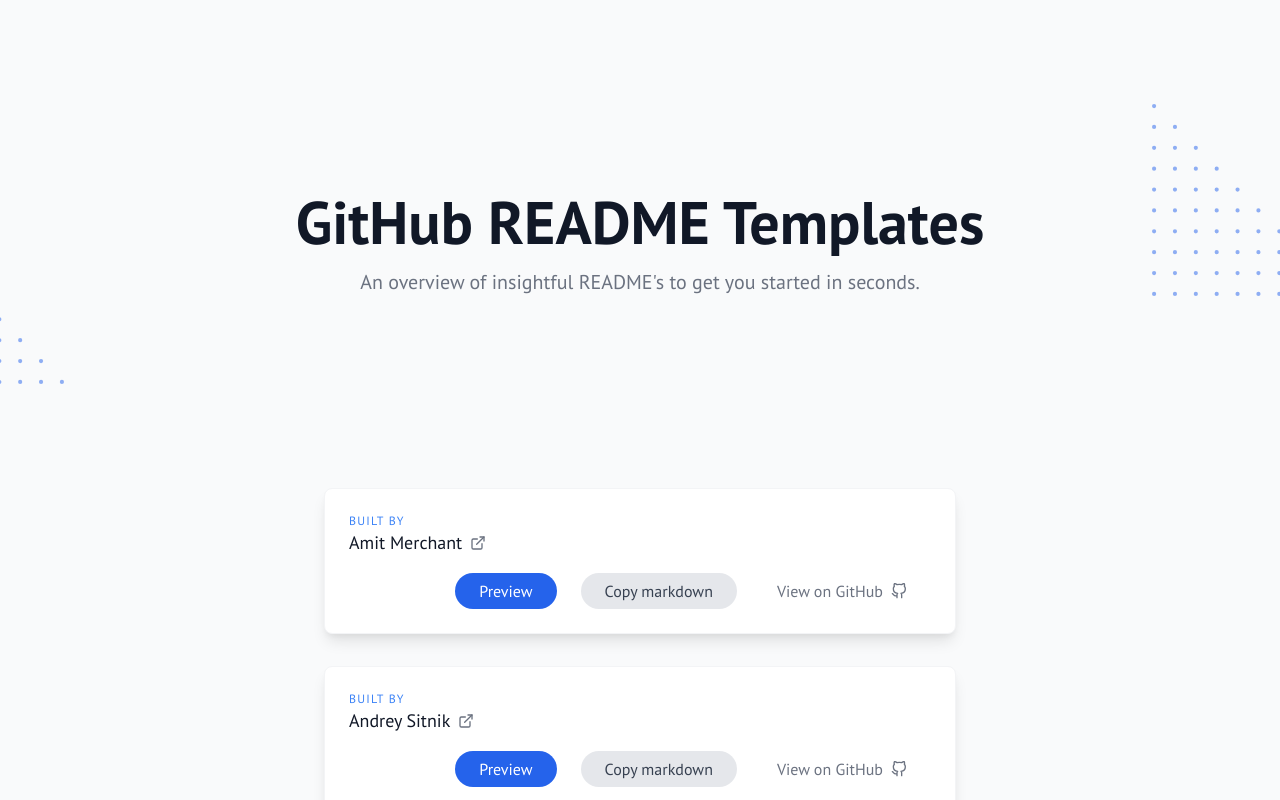
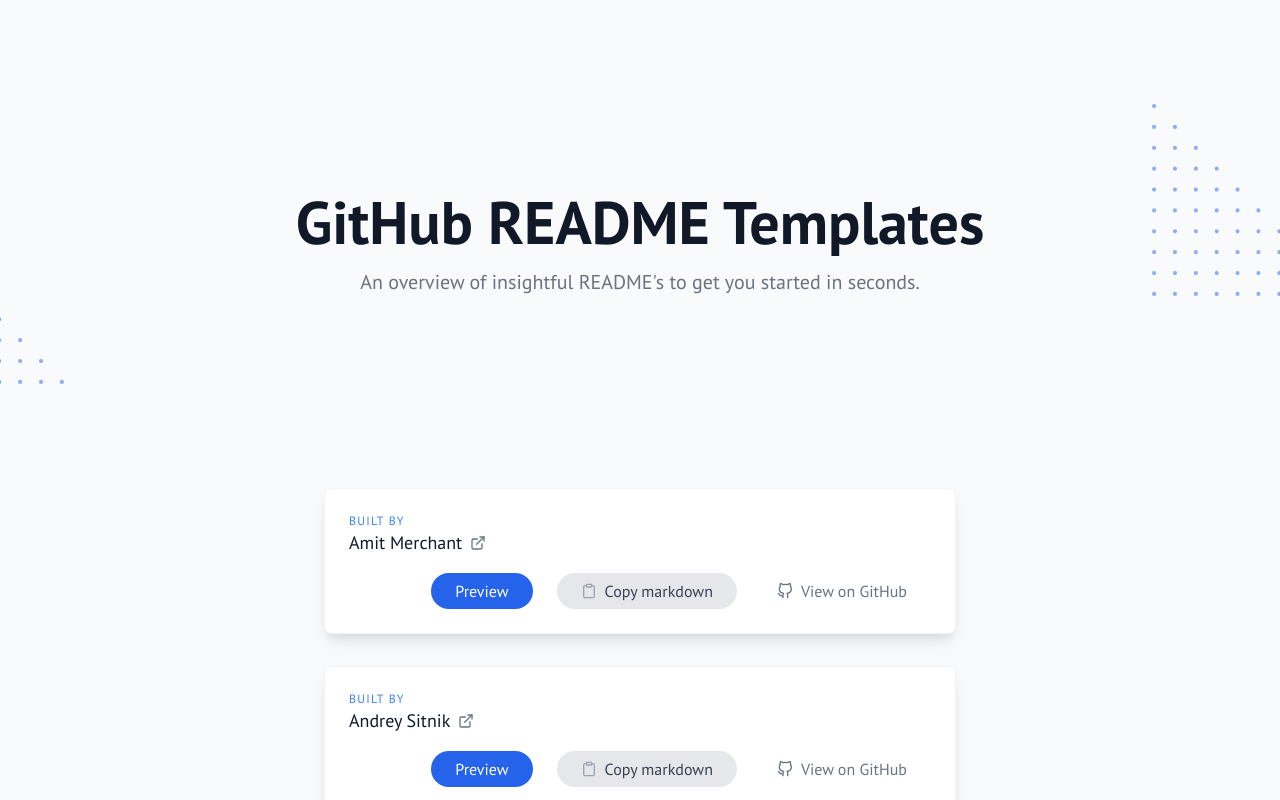
Before and after one commit to twanmulder/github-readme-templates, a React (Create React App) app: page / in a window 1280 px wide. Shown: the top 800 px of the page. Built offline with nearby package versions, Linux system fonts and the light colour scheme; what @tailwindcss/typography would draw is missing.

Commit message:
update button styling

```diff
--- a/src/App.js
+++ b/src/App.js
@@ -1,7 +1,7 @@
 import { useState } from "react";
 import ReactMarkdownWithHtml from "react-markdown/with-html";
 import gfm from "remark-gfm";
-import { ExternalLink, GitHub } from "react-feather";
+import { ExternalLink, GitHub, Clipboard } from "react-feather";
 import { Toaster } from "react-hot-toast";
 
 import { decodeFromBase64ToUTF8, copyStringToClipboard } from "./utils/utils";
@@ -88,7 +88,7 @@
                                 onClick={() => {
                                   handlePreviewClick(readme);
                                 }}
-                                className="inline-flex text-white bg-blue-600 border-0 py-2 px-6 focus:outline-none hover:bg-blue-700 rounded-full leading-tight"
+                                className="inline-flex text-white bg-blue-600 border-0 py-2 px-6 focus:outline-none hover:bg-blue-700 rounded-full leading-tight transition-colors"
                               >
                                 Preview
                               </button>
@@ -96,13 +96,14 @@
                                 onClick={() => {
                                   handleMarkdownCopyClick(readme);
                                 }}
-                                className="ml-6 inline-flex text-gray-700 bg-gray-200 border-0 py-2 px-6 focus:outline-none hover:bg-gray-300 rounded-full leading-tight"
+                                className="ml-6 inline-flex items-center text-gray-400 hover:text-gray-700 bg-gray-200 border-0 py-2 px-6 focus:outline-none hover:bg-gray-300 rounded-full leading-tight transition-colors"
                               >
-                                Copy markdown
+                                <Clipboard size={16} className="mr-2" />
+                                <span className="text-gray-700">Copy markdown</span>
                               </button>
                               <a className="ml-4 inline-flex items-center text-gray-500 border-0 py-2 px-6 focus:outline-none hover:text-gray-700 rounded-full leading-tight transition-colors" href={readme.githubLink} target="_blank" rel="noreferrer noopener">
+                                <GitHub size={16} className="mr-2" />
                                 View on GitHub
-                                <GitHub size={16} className="ml-2" />
                               </a>
                             </div>
                           </div>
@@ -127,8 +128,9 @@
                   onClick={() => {
                     handleMarkdownCopyClick(selectedReadme);
                   }}
-                  className="ml-6 inline-flex text-gray-700 bg-gray-200 border-0 py-2 px-6 focus:outline-none hover:bg-gray-300 rounded-full leading-tight"
+                  className="ml-6 inline-flex items-center text-gray-700 bg-gray-200 border-0 py-2 px-6 focus:outline-none hover:bg-gray-300 rounded-full leading-tight transition-colors"
                 >
+                  <Clipboard size={16} className="mr-2 text-gray-400" />
                   Copy markdown
                 </button>
               </div>
```
